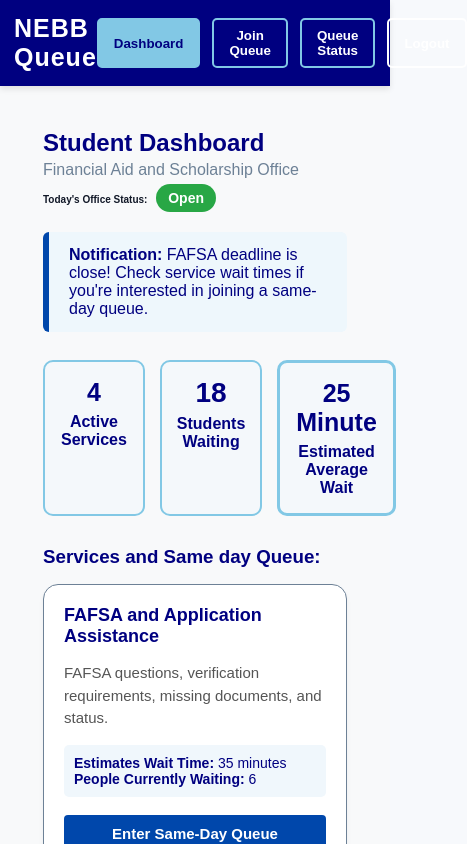
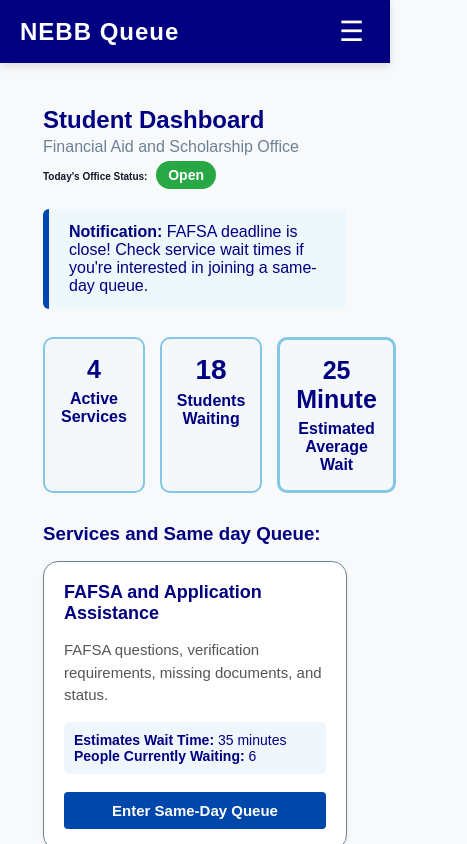
Before and after one commit to RealBenBizman/Software-Design-Group-18, a React app in the folder frontend/: page /login in a window 390 px wide. Both pictures are taken after typing "name@example.com", "Sample123" into the empty fields and a click on the button "Login". Shown: the top 844 px of the page, 467 px wide, since content can reach past the window. Built offline with nearby package versions, Linux system fonts and the light colour scheme; the HTML template or start-up script is replaced by a standard one.

Commit message:
Add responsive shared student navigation

```diff
--- a/frontend/src/App.jsx
+++ b/frontend/src/App.jsx
@@ -1,10 +1,8 @@
-import React, { useState } from 'react';
 import {
   BrowserRouter,
   Routes,
   Route,
-  Navigate,
-  useNavigate
+  Navigate
 } from 'react-router-dom';
 
 import Login from './pages/auth/Login';
@@ -13,22 +11,21 @@ import Register from './pages/auth/Register';
 import Dashboard from './Pages/Dashboard';
 import JoinQueue from './Pages/JoinQueue';
 import QueueStatus from './Pages/QueueStatus';
+
 import Appointments from './pages/student/Appointments';
 import History from './pages/student/History';
 import Settings from './pages/student/Settings';
 import Help from './pages/student/Help';
 import ReportIssue from './pages/student/ReportIssue';
 
+import StudentNavbar from './components/StudentNavbar';
 
-function MainApp() {
-  const [currScreen, SetCurrScreen] = useState('dashboard');
-  const navigate = useNavigate();
 
-  // Simulated logout for frontend-only application
-  function handleLogout() {
-    navigate('/login');
-  }
-
+/*
+  Shared layout for all student pages.
+  The navbar stays visible while the page content changes.
+*/
+function StudentLayout({ children }) {
   return (
     <div
       style={{
@@ -37,123 +34,11 @@ function MainApp() {
         fontFamily: 'sans-serif'
       }}
     >
+      <StudentNavbar />
 
-      {/* Navigation Bar */}
-      <nav
-        style={{
-          backgroundColor: '#000080',
-          paddingTop: '14px',
-          paddingBottom: '14px',
-          paddingRight: '28px',
-          paddingLeft: '14px',
-          display: 'flex',
-          justifyContent: 'space-between',
-          alignItems: 'center',
-          boxShadow: '0 3px 6px rgba(0,0,0,0.1)'
-        }}
-      >
-
-        {/* Program Name */}
-        <div
-          style={{
-            color: '#ffffff',
-            fontSize: '25px',
-            fontWeight: 'bold',
-            letterSpacing: '1px',
-            marginLeft: '0px'
-          }}
-        >
-          NEBB Queue
-        </div>
-
-        {/* Top Navigation Buttons */}
-        <div
-          style={{
-            display: 'flex',
-            gap: '12px'
-          }}
-        >
-
-          {/* Dashboard */}
-          <button
-            onClick={() => SetCurrScreen('dashboard')}
-            style={{
-              padding: '8px 15px',
-              backgroundColor:
-                currScreen === 'dashboard' ? '#82C8E5' : 'transparent',
-              color:
-                currScreen === 'dashboard' ? '#000080' : 'white',
-              border: '2px solid #82C8E5',
-              borderRadius: '5px',
-              fontWeight: 'bold',
-              cursor: 'pointer'
-            }}
-          >
-            Dashboard
-          </button>
-
-          {/* Join Queue */}
-          <button
-            onClick={() => SetCurrScreen('join')}
-            style={{
-              padding: '8px 15px',
-              backgroundColor:
-                currScreen === 'join' ? '#82C8E5' : 'transparent',
-              color:
-                currScreen === 'join' ? '#000080' : 'white',
-              border: '2px solid #82C8E5',
-              borderRadius: '5px',
-              fontWeight: 'bold',
-              cursor: 'pointer'
-            }}
-          >
-            Join Queue
-          </button>
-
-          {/* Queue Status */}
-          <button
-            onClick={() => SetCurrScreen('status')}
-            style={{
-              padding: '8px 15px',
-              backgroundColor:
-                currScreen === 'status' ? '#82C8E5' : 'transparent',
-              color:
-                currScreen === 'status' ? '#000080' : 'white',
-              border: '2px solid #82C8E5',
-              borderRadius: '5px',
-              fontWeight: 'bold',
-              cursor: 'pointer'
-            }}
-          >
-            Queue Status
-          </button>
-
-          {/* Logout */}
-          <button
-            onClick={handleLogout}
-            style={{
-              padding: '8px 15px',
-              backgroundColor: 'transparent',
-              color: 'white',
-              border: '2px solid white',
-              borderRadius: '5px',
-              fontWeight: 'bold',
-              cursor: 'pointer'
-            }}
-          >
-            Logout
-          </button>
-
-        </div>
-      </nav>
-
-      {/* Display Selected Screen */}
       <main style={{ padding: '18px' }}>
-        {currScreen === 'dashboard' && <Dashboard />}
-        {currScreen === 'join' && <JoinQueue />}
-        {currScreen === 'status' && <QueueStatus />}
+        {children}
       </main>
-
     </div>
   );
 }
@@ -181,39 +66,86 @@ export default function App() {
           element={<Register />}
         />
 
-        {/* Main Student Application */}
+
+        {/* Student Queue Pages */}
+
         <Route
           path="/dashboard"
-          element={<MainApp />}
+          element={
+            <StudentLayout>
+              <Dashboard />
+            </StudentLayout>
+          }
         />
 
-        {/* Student Pages */}
+        <Route
+          path="/join-queue"
+          element={
+            <StudentLayout>
+              <JoinQueue />
+            </StudentLayout>
+          }
+        />
+
+        <Route
+          path="/queue-status"
+          element={
+            <StudentLayout>
+              <QueueStatus />
+            </StudentLayout>
+          }
+        />
+
+
+        {/* Student Account Pages */}
+
         <Route
           path="/appointments"
-          element={<Appointments />}
+          element={
+            <StudentLayout>
+              <Appointments />
+            </StudentLayout>
+          }
         />
 
         <Route
           path="/history"
-          element={<History />}
+          element={
+            <StudentLayout>
+              <History />
+            </StudentLayout>
+          }
         />
 
         <Route
           path="/settings"
-          element={<Settings />}
+          element={
+            <StudentLayout>
+              <Settings />
+            </StudentLayout>
+          }
         />
 
         <Route
           path="/help"
-          element={<Help />}
+          element={
+            <StudentLayout>
+              <Help />
+            </StudentLayout>
+          }
         />
 
         <Route
           path="/report-issue"
-          element={<ReportIssue />}
+          element={
+            <StudentLayout>
+              <ReportIssue />
+            </StudentLayout>
+          }
         />
 
-        {/* Unknown URL -> Login */}
+
+        {/* Unknown URL */}
         <Route
           path="*"
           element={<Navigate to="/login" replace />}
--- /dev/null
+++ b/frontend/src/components/StudentNavbar.jsx
@@ -0,0 +1,76 @@
+import { useState } from 'react';
+import { NavLink, useNavigate } from 'react-router-dom';
+import '../styles/StudentNavbar.css';
+
+function StudentNavbar() {
+  const [menuOpen, setMenuOpen] = useState(false);
+  const navigate = useNavigate();
+
+  function handleLogout() {
+    navigate('/login');
+  }
+
+  function closeMenu() {
+    setMenuOpen(false);
+  }
+
+  return (
+    <nav className="student-navbar">
+
+      <div className="navbar-brand">
+        NEBB Queue
+      </div>
+
+      {/* Mobile hamburger button */}
+      <button
+        className="navbar-menu-button"
+        onClick={() => setMenuOpen(!menuOpen)}
+        aria-label="Toggle navigation menu"
+      >
+        ☰
+      </button>
+
+      <div className={`navbar-links ${menuOpen ? 'open' : ''}`}>
+
+        <NavLink to="/dashboard" onClick={closeMenu}>
+          Dashboard
+        </NavLink>
+
+        <NavLink to="/join-queue" onClick={closeMenu}>
+          Join Queue
+        </NavLink>
+
+        <NavLink to="/queue-status" onClick={closeMenu}>
+          Queue Status
+        </NavLink>
+
+        <NavLink to="/appointments" onClick={closeMenu}>
+          Appointments
+        </NavLink>
+
+        <NavLink to="/history" onClick={closeMenu}>
+          History
+        </NavLink>
+
+        <NavLink to="/settings" onClick={closeMenu}>
+          Settings
+        </NavLink>
+
+        <NavLink to="/help" onClick={closeMenu}>
+          Help
+        </NavLink>
+
+        <button
+          className="logout-button"
+          onClick={handleLogout}
+        >
+          Logout
+        </button>
+
+      </div>
+
+    </nav>
+  );
+}
+
+export default StudentNavbar;
--- /dev/null
+++ b/frontend/src/styles/StudentNavbar.css
@@ -0,0 +1,119 @@
+.student-navbar {
+    background-color: #000080;
+    min-height: 68px;
+    padding: 0 24px;
+    display: flex;
+    align-items: center;
+    justify-content: space-between;
+    gap: 24px;
+    box-shadow: 0 3px 8px rgba(0, 0, 0, 0.12);
+}
+
+.navbar-brand {
+    color: #ffffff;
+    font-size: 24px;
+    font-weight: 700;
+    letter-spacing: 1px;
+    white-space: nowrap;
+}
+
+.navbar-links {
+    display: flex;
+    align-items: center;
+    gap: 8px;
+}
+
+.navbar-links a {
+    color: #ffffff;
+    text-decoration: none;
+    padding: 9px 11px;
+    border-radius: 6px;
+    font-size: 14px;
+    font-weight: 600;
+    transition: background-color 0.2s ease, color 0.2s ease;
+}
+
+.navbar-links a:hover {
+    background-color: rgba(130, 200, 229, 0.2);
+}
+
+.navbar-links a.active {
+    background-color: #82c8e5;
+    color: #000080;
+}
+
+.logout-button {
+    padding: 9px 14px;
+    margin-left: 6px;
+    background-color: transparent;
+    color: #ffffff;
+    border: 1px solid #ffffff;
+    border-radius: 6px;
+    font-weight: 600;
+    cursor: pointer;
+    transition: background-color 0.2s ease, color 0.2s ease;
+}
+
+.logout-button:hover {
+    background-color: #ffffff;
+    color: #000080;
+}
+
+/* Hamburger is hidden on desktop */
+.navbar-menu-button {
+    display: none;
+    background: transparent;
+    border: none;
+    color: #ffffff;
+    font-size: 28px;
+    cursor: pointer;
+}
+
+/* Mobile */
+@media (max-width: 900px) {
+    .student-navbar {
+        position: relative;
+        padding: 14px 20px;
+        min-height: auto;
+    }
+
+    .navbar-menu-button {
+        display: block;
+    }
+
+    .navbar-links {
+        display: none;
+        position: absolute;
+        top: 100%;
+        left: 0;
+        right: 0;
+        z-index: 1000;
+
+        background-color: #000080;
+        padding: 12px 20px 20px;
+
+        flex-direction: column;
+        align-items: stretch;
+        gap: 6px;
+
+        box-shadow: 0 5px 8px rgba(0, 0, 0, 0.15);
+    }
+
+    .navbar-links.open {
+        display: flex;
+    }
+
+    .navbar-links a {
+        width: 100%;
+        padding: 12px;
+        box-sizing: border-box;
+    }
+
+    .logout-button {
+        width: 100%;
+        margin-left: 0;
+        margin-top: 6px;
+        padding: 12px;
+        text-align: left;
+    }
+}
```
